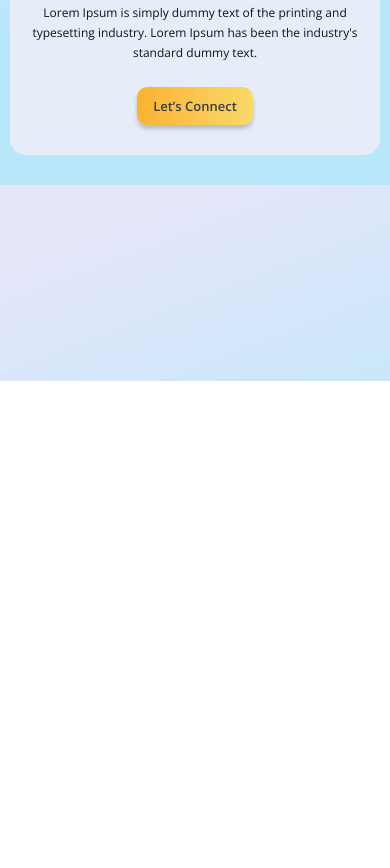
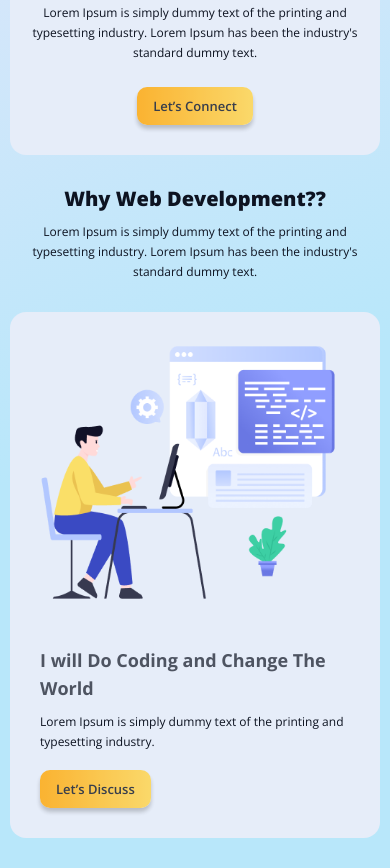
Before and after one commit to Razib2019/The-Career-Mission-2025, a plain HTML site: page index.html in a window 390 px wide. Shown: the part 463-1331 px from the top of the page. Before the commit the page ends 844 px from the top, so only its background shows below. Drawn offline with nearby package versions, Linux system fonts and the light colour scheme.

Commit message:
Why Web Development Section Responsive Done

```diff
--- a/index.html
+++ b/index.html
@@ -48,6 +48,34 @@
         </div>
       </section>
       <!-- Banner Section End -->
+
+      <!-- Why Web Development Section Start -->
+      <section class="development-container">
+        <div class="text-container">
+          <h1 class="text-title">Why Web Development??</h1>
+          <p class="title-description">
+            Lorem Ipsum is simply dummy text of the printing and typesetting
+            industry. Lorem Ipsum has been the industry's standard dummy text.
+          </p>
+        </div>
+        <div class="development-card">
+          <div class="development-text-content">
+            <h3>I will Do Coding and Change The World</h3>
+            <p>
+              Lorem Ipsum is simply dummy text of the printing and typesetting
+              industry.
+            </p>
+            <button class="btn-button">Let’s Discuss</button>
+          </div>
+          <div class="development-img">
+            <img
+              src="./assets/working-developer.png"
+              alt="Working a Developer"
+            />
+          </div>
+        </div>
+      </section>
+      <!-- Why Web Development Section End -->
     </div>
   </body>
 </html>
--- a/responsive.css
+++ b/responsive.css
@@ -1,8 +1,11 @@
-.hidden{
-    display: none;
-}
 /* For Laptop Device */
 @media screen and (max-width:1024px) and (min-width:769px) {
+/* Shared Style Start */
+.title-description{
+    max-width: 800px;
+}
+/* Shared Style End */
+
 /* Banner Section Style Start */
 .banner-container{
     margin: 50px auto;
@@ -17,16 +20,37 @@
     margin-bottom: 20px;
     font-size: 34px;
 }
+/* Banner Section Style End */
 
-.banner p{
-    font-size: 16px;
-    max-width: 852px;
+/* Why Web Development Section Style Start */
+.development-container{
+    margin:0 10px 50px;
 }
-/* Banner Section Style End */
+
+.development-card{
+    padding: 48px 24px;
+}
+
+/* Why Web Development Section Style End */
 }
 
 /* For Tablet Device */
 @media screen and (max-width:768px) and (min-width:426px) {
+/* Shared Style Start */
+.text-container{
+    margin-bottom: 40px;
+}
+.text-title{
+    font-size: 28px;
+    margin-bottom: 10px;
+}
+
+.title-description{
+    font-size: 15px;
+}
+/* Shared Style Start */
+
+
 /* Banner Section Style Start */
 .banner-container{
     margin: 40px auto;
@@ -45,9 +69,39 @@
 
 .banner p{
     font-size: 15px;
-    max-width: 852px;
 }
 /* Banner Section Style End */
+
+/* Why Web Development Section Style Start */
+.development-container{
+    margin:0 10px 40px;
+}
+
+.development-card{
+    padding: 40px;
+    display: flex;
+    flex-direction: column-reverse;
+    gap: 20px;
+}
+.development-text-content{
+    width: 100%;
+}
+
+.development-text-content h3{
+    font-size: 20px;
+    line-height: 24px;
+}
+
+.development-text-content p{
+    font-size: 14px;
+    line-height: 20px;
+    margin: 10px 0px 20px;
+}
+
+.development-img{
+    width: 100%;
+}
+ /* Why Web Development Section Style Start */
 
 }
 
@@ -58,6 +112,19 @@
 .btn-button{
         padding: 10px 16px;
         font-size: 13px;
+}
+
+.text-container{
+    margin-bottom: 30px;
+}
+.text-title{
+    font-size: 20px;
+    margin-bottom: 10px;
+}
+
+.title-description{
+    font-size: 12px;
+    line-height: 20px;
 }
 /* Shared Style End*/
 
@@ -87,8 +154,39 @@
 .banner p{
     font-size: 12px;
     line-height: 20px;
-        max-width: 852px;
     margin: 0px auto 24px;
 }
 /* Banner Section Style End */
+
+/* Why Web Development Section Style Start */
+.development-container{
+    margin:0 10px 30px;
 }
+
+.development-card{
+    padding: 30px;
+    display: flex;
+    flex-direction: column-reverse;
+    gap: 20px;
+}
+
+.development-text-content{
+    width: 100%;
+}
+
+.development-text-content h3{
+    font-size: 18px;
+    line-height: 28px;
+}
+
+.development-text-content p{
+    font-size: 12px;
+    line-height: 20px;
+    margin: 10px 0px 18px;
+}
+
+.development-img{
+    width: 100%;
+}
+/* Why Web Development Section Style End */
+}
--- a/styles.css
+++ b/styles.css
@@ -34,6 +34,28 @@ body{
 .btn-button:hover{
      color: #ffffff;
      background: linear-gradient(90deg, #ff6600 0%, #ff9a57 100%);
+}
+
+.text-container{
+    margin-bottom: 48px;
+    text-align: center;
+    padding: 0px 10px;
+}
+
+.text-title{
+    color: #0D1321;
+    font-size: 32px;
+    font-weight: 800;
+    margin-bottom: 24px;
+}
+
+.title-description{
+    max-width: 852px;
+    color: #0D1321;
+    font-size: 16px;
+    font-weight: 400;
+    line-height: 26px;
+    margin: 0px auto;
 }
 /* Shared Style End */
 
@@ -92,3 +114,45 @@ body{
     margin: 0px auto 32px;
 }
 /* Banner Section Style Start */
+
+/* Why Web Development Section Style Start */
+.development-container{
+    margin:0 10px 100px;
+}
+
+.development-card{
+    background: #E6EDF9;
+    border-radius: 16px;
+    padding: 48px;
+    display: flex;
+    justify-content: space-between;
+    align-items: center;
+}
+
+.development-text-content{
+    width: 50%;
+}
+
+.development-text-content h3{
+    color: rgba(13, 19, 33, 0.70);
+    font-size: 24px;
+    font-weight: 700;
+    line-height: 36px;
+}
+
+.development-text-content p{
+    color: #0D1321;
+    font-size: 16px;
+    font-weight: 400;
+    line-height: 26px;
+    margin: 16px 0px 32px;
+}
+
+.development-img{
+    width: 50%;
+}
+
+.development-img img{
+    width: 100%;
+}
+/* Why Web Development Section Style Start */
```
Lines whose indentation alone changed are shown as unchanged.
